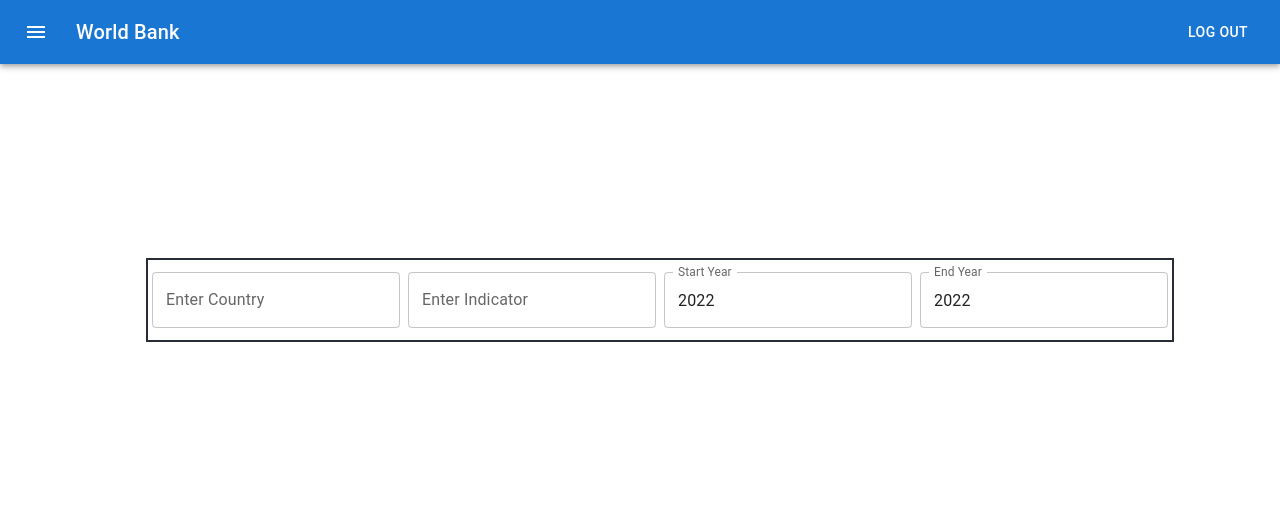
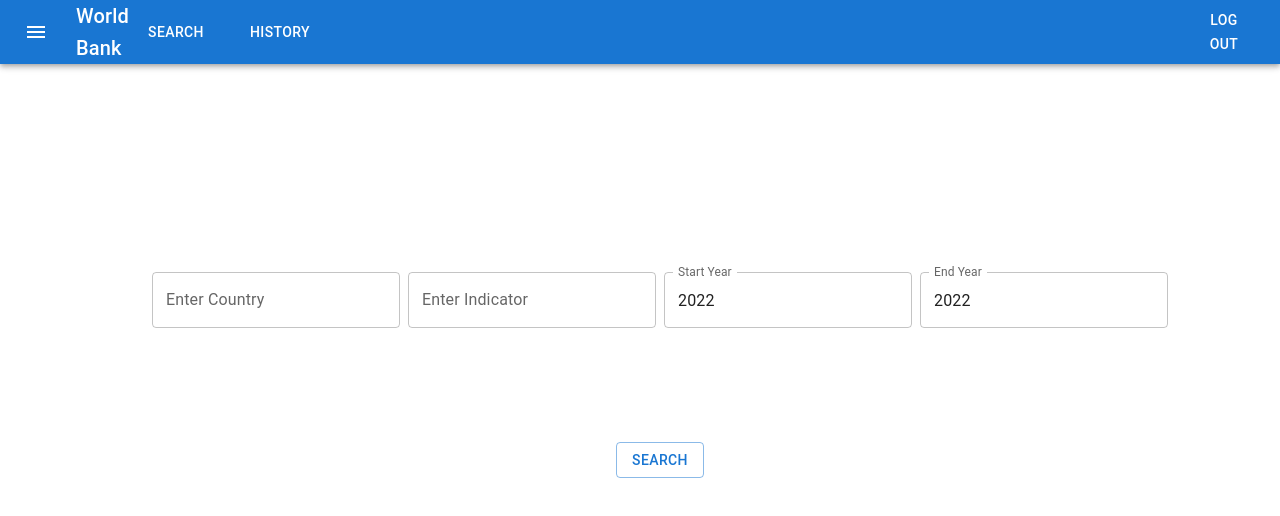
Before and after one commit to s-dilip/youre-fired-worldbank-frontend, a React (Create React App) app in the folder my-app/: page / in a window 1280 px wide. Shown: the top 516 px of the page. Built offline with nearby package versions, Linux system fonts and the light colour scheme.

Commit message:
basic search page done

```diff
--- a/my-app/src/App.css
+++ b/my-app/src/App.css
@@ -24,10 +24,23 @@
 .textfield-container {
   width: 80%;
   height: 80px;
-  outline: 2px solid #282c34;
+  /* outline: 2px solid #282c34; */
   margin: 20px;
   position: fixed; /* or absolute */
   top: 30%;
+  left: 10%;
+  display: flex;
+  justify-content: space-around;
+  align-items: center;
+}
+
+.searchbutton-container {
+  width: 80%;
+  height: 80px;
+  /* outline: 2px solid #282c34; */
+  margin: 20px;
+  position: fixed; /* or absolute */
+  top: 50%;
   left: 10%;
   display: flex;
   justify-content: space-around;
--- a/my-app/src/SearchPage.js
+++ b/my-app/src/SearchPage.js
@@ -3,6 +3,7 @@
 import TopNavBar from "./components/TopNavBar";
 import YearPicker from "./components/YearPicker";
 import BasicSelect from "./components/YearPicker";
+import Button from "@mui/material/Button";
 
 export default function SearchPage() {
   return (
@@ -23,6 +24,9 @@
         <YearPicker label="Start Year" />
         <YearPicker label="End Year" />
       </div>
+      <div class="searchbutton-container">
+        <Button variant="outlined">Search</Button>
+      </div>
     </div>
   );
 }
--- a/my-app/src/components/TopNavBar.js
+++ b/my-app/src/components/TopNavBar.js
@@ -24,6 +24,12 @@
           <Typography variant="h6" component="div" sx={{ flexGrow: 1 }}>
             World Bank
           </Typography>
+          <Button sx={{ mr: 5 }} color="inherit">
+            Search
+          </Button>
+          <Button sx={{ mr: 110 }} color="inherit">
+            History
+          </Button>
           <Button color="inherit">Log out</Button>
         </Toolbar>
       </AppBar>
```
